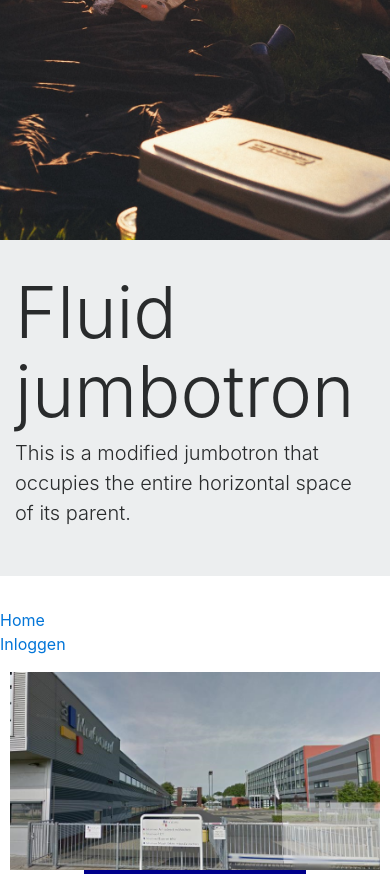
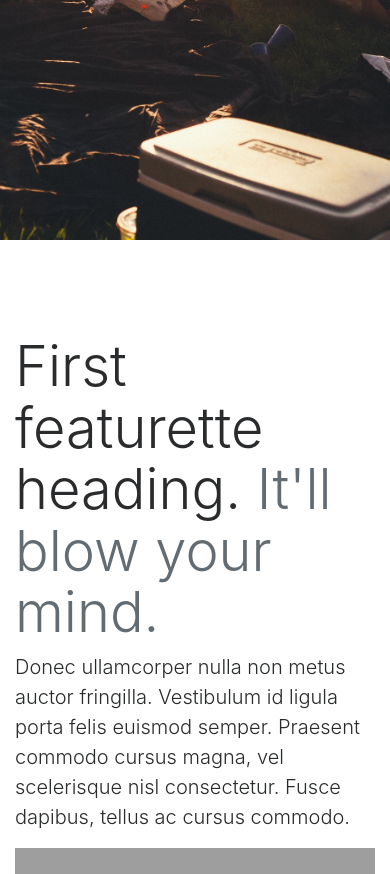
Before and after one commit to swu1337/smoelenboek, a PHP site: page / in a window 390 px wide. Shown: the part 604-1478 px from the top of the page. Run offline with PHP 8.4, Linux system fonts and the light colour scheme; data that the repository does not hold is empty; some libraries are stand-ins or nearby versions; grey boxes are pictures that could not be loaded.

```diff
--- /dev/null
+++ b/css/card.css
@@ -0,0 +1,4 @@
+.card__image {
+    object-fit: cover;
+    object-position: center center;
+}
--- /dev/null
+++ b/css/divider.css
@@ -0,0 +1,5 @@
+.divider {
+    margin: 3rem 0;
+    border: 0;
+    border-top: 1px solid rgba(0, 0, 0, 0.1);
+}
--- /dev/null
+++ b/css/footer.css
@@ -0,0 +1,8 @@
+.footer__wrapper {
+    background-color: #ececec;
+}
+
+.footer__paragraph {
+    margin-bottom: 0px;
+    padding: 1rem 0px;
+}
--- /dev/null
+++ b/css/header.css
@@ -0,0 +1,11 @@
+.header__container {
+    width: 100%;
+    height: 100vh;
+    background-image: url("../img/background1.jpg");
+    background-size: cover;
+    background-repeat: no-repeat;
+    background-position: center center;
+    display: flex;
+    justify-content: center;
+    align-items: center;
+}
--- /dev/null
+++ b/css/main.css
@@ -0,0 +1,4 @@
+@import url("header.css");
+@import url("card.css");
+@import url("divider.css");
+@import url("footer.css");
--- a/css/telefoonlijst.css
+++ b/css/telefoonlijst.css
@@ -2,7 +2,7 @@
     padding:0;
     margin:0;
 }
-/*body {
+body {
     width:1020px;
     margin:20px auto;
     background-color:white;
@@ -105,16 +105,4 @@ body>section>#content {
     padding:20px 0px 20px 0;
     width:820px;
     border-left:200px solid #ccffcc;
-}*/
-
-.header__container {
-    width: 100%;
-    height: 100vh;
-    background-image: url("../img/background1.jpg");
-    background-size: cover;
-    background-repeat: no-repeat;
-    background-position: center center;
-    display: flex;
-    justify-content: center;
-    align-items: center;
 }
--- /dev/null
+++ b/js/main.js
@@ -0,0 +1,17 @@
+var ImageModule = (function(){
+    var adjustHeight = (objects) => {
+        console.log(objects);
+        objects.forEach((card) => {
+            card.style.height = card.width + "px";
+        });
+    }
+
+    return { adjustHeight : adjustHeight };
+})();
+
+(function() {
+    const cards = document.querySelectorAll('.card__image');
+
+    ImageModule.adjustHeight(cards);
+    window.addEventListener('resize', () => { ImageModule.adjustHeight(cards) } );
+})();
--- a/smoelenboek/view/tpls/bezoeker/default.php
+++ b/smoelenboek/view/tpls/bezoeker/default.php
@@ -1,34 +1,33 @@
-<?php include 'includes/header.php';
-include 'includes/menu.php';?>
-        <section id='content'>
-            <figure>
-                <img src="img/locatie.png" alt="ons schoolgebouw" />
-                <figcaption>
-                    <table>
-                        <th colspan="2">Onze gegevens</th>
-                        <tr>
-                            <td>School:</td>
-                            <td>ROC Mondriaan school voor ICT</td>
-                        </tr>
-                        <tr>
-                            <td>Straat:</td>
-                            <td>tinwerf 10</td>
-                        </tr>
-                        <tr>
-                            <td>Postcode:</td>
-                            <td>2544 ED</td>
-                        </tr>
-                        <tr>
-                            <td>Plaats:</td>
-                            <td>Den Haag</td>
-                        </tr>
-                        <tr>
-                            <td>Telefoon:</td>
-                            <td>088 6663600</td>
-                        </tr>
-                    </table>
-                </figcaption>
-            </figure>
-            <br id ="breaker" />
-        </section>
+<?php include 'includes/header.php'; ?>
+<div class="container">
+    <div class="row">
+        <div class="col-md-7">
+            <h2 class="display-4 card__heading pt-5">First featurette heading. <span class="text-muted">It'll blow your mind.</span></h2>
+            <p class="lead">Donec ullamcorper nulla non metus auctor fringilla. Vestibulum id ligula porta felis euismod semper. Praesent commodo cursus magna, vel scelerisque nisl consectetur. Fusce dapibus, tellus ac cursus commodo.</p>
+        </div>
+        <div class="col-md-5">
+            <img class="img-fluid card__image" data-src="holder.js/500x500/auto" alt="500x500" src="https://images.unsplash.com/photo-1482296476478-192ba2f15d5d" data-holder-rendered="true">
+        </div>
+    </div>
+    <div class="divider"></div>
+    <div class="row">
+        <div class="col-md-5">
+            <img class="img-fluid card__image" data-src="holder.js/500x500/auto" alt="500x500" src="https://images.unsplash.com/photo-1460518451285-97b6aa326961" data-holder-rendered="true">
+        </div>
+        <div class="col-md-7">
+            <h2 class="display-4 card__heading pt-5">First featurette heading. <span class="text-muted">It'll blow your mind.</span></h2>
+            <p class="lead">Donec ullamcorper nulla non metus auctor fringilla. Vestibulum id ligula porta felis euismod semper. Praesent commodo cursus magna, vel scelerisque nisl consectetur. Fusce dapibus, tellus ac cursus commodo.</p>
+        </div>
+    </div>
+    <div class="divider"></div>
+    <div class="row mb-5">
+        <div class="col-md-7">
+            <h2 class="display-4 card__heading pt-5">First featurette heading. <span class="text-muted">It'll blow your mind.</span></h2>
+            <p class="lead">Donec ullamcorper nulla non metus auctor fringilla. Vestibulum id ligula porta felis euismod semper. Praesent commodo cursus magna, vel scelerisque nisl consectetur. Fusce dapibus, tellus ac cursus commodo.</p>
+        </div>
+        <div class="col-md-5">
+            <img class="img-fluid card__image" data-src="holder.js/500x500/auto" alt="500x500" src="https://images.unsplash.com/photo-1473649085228-583485e6e4d7" data-holder-rendered="true">
+        </div>
+    </div>
+</div>
 <?php include 'includes/footer.php';
--- a/smoelenboek/view/tpls/bezoeker/includes/footer.php
+++ b/smoelenboek/view/tpls/bezoeker/includes/footer.php
@@ -1,8 +1,16 @@
         <footer>
-            &copy;afdeling applicatieontwikkelaar Tinwerf 10, 2544 ED Den Haag. Telefoon:088 666 3600
+            <div class="container-fluid ">
+                <div class="row">
+                    <div class="col-md-12 footer__wrapper">
+                        <p class="lead footer__paragraph text-center">&copy; Afdeling Applicatieontwikkelaar Tinwerf 10, 2544 ED Den Haag. Telefoon: 088 666 3600</p>
+                    </div>
+                </div>
+            </div>
+
         </footer>
         <script src="https://code.jquery.com/jquery-3.1.1.slim.min.js" integrity="sha384-A7FZj7v+d/sdmMqp/nOQwliLvUsJfDHW+k9Omg/a/EheAdgtzNs3hpfag6Ed950n" crossorigin="anonymous"></script>
         <script src="https://cdnjs.cloudflare.com/ajax/libs/tether/1.4.0/js/tether.min.js" integrity="sha384-DztdAPBWPRXSA/3eYEEUWrWCy7G5KFbe8fFjk5JAIxUYHKkDx6Qin1DkWx51bBrb" crossorigin="anonymous"></script>
         <script src="https://maxcdn.bootstrapcdn.com/bootstrap/4.0.0-alpha.6/js/bootstrap.min.js" integrity="sha384-vBWWzlZJ8ea9aCX4pEW3rVHjgjt7zpkNpZk+02D9phzyeVkE+jo0ieGizqPLForn" crossorigin="anonymous"></script>
+        <script src="js/main.js"></script>
     </body>
 </html>
--- a/smoelenboek/view/tpls/bezoeker/includes/header.php
+++ b/smoelenboek/view/tpls/bezoeker/includes/header.php
@@ -4,25 +4,20 @@
         <meta http-equiv="Content-Type" content="text/html; charset=UTF-8">
         <meta name="viewport" content="width=device-width, initial-scale=1, shrink-to-fit=no">
         <title>Smoelenboek</title>
-        <link rel="stylesheet" href="css/normalize.css" type="text/css">
+        <link rel="stylesheet" href="css/normalize.css" type="text/css"/>
         <link rel="stylesheet" href="https://maxcdn.bootstrapcdn.com/bootstrap/4.0.0-alpha.6/css/bootstrap.min.css" integrity="sha384-rwoIResjU2yc3z8GV/NPeZWAv56rSmLldC3R/AZzGRnGxQQKnKkoFVhFQhNUwEyJ" crossorigin="anonymous">
-        <link rel="stylesheet" href="css/telefoonlijst.css" type="text/css">
-        <link rel="stylesheet" href="css/bezoeker.css" type="text/css">
+        <!-- <link rel="stylesheet" href="css/telefoonlijst.css" type="text/css"> -->
+        <link rel="stylesheet" href="css/main.css" type="text/css" />
+        <link rel="stylesheet" href="css/bezoeker.css" type="text/css" />
     </head>
     <body>
-        <header class="header__container">
+        <header class="header__container mb-5">
             <div class="d-flex align-items-center flex-column header__items">
                 <h1 class="display-4 text-white text-center">Welkom bij het Smoelenboek</h1>
                 <p class="lead text-white">Smoelenboek van Mondriaan ICT</p>
                 <button type="button" class="btn btn-primary btn-lg" data-toggle="modal" data-target="#loginModal">Login</button>
             </div>
         </header>
-        <div class="jumbotron jumbotron-fluid">
-            <div class="container-fluid">
-            <h1 class="display-3">Fluid jumbotron</h1>
-            <p class="lead">This is a modified jumbotron that occupies the entire horizontal space of its parent.</p>
-            </div>
-        </div>
 
         <!-- Modal -->
         <div class="modal fade" id="loginModal" tabindex="-1" role="dialog" aria-labelledby="loginModalLabel" aria-hidden="true">
```
Also changed, not shown: smoelenboek/view/tpls/bezoeker/inloggen.php (deleted, +0 -34 lines).
